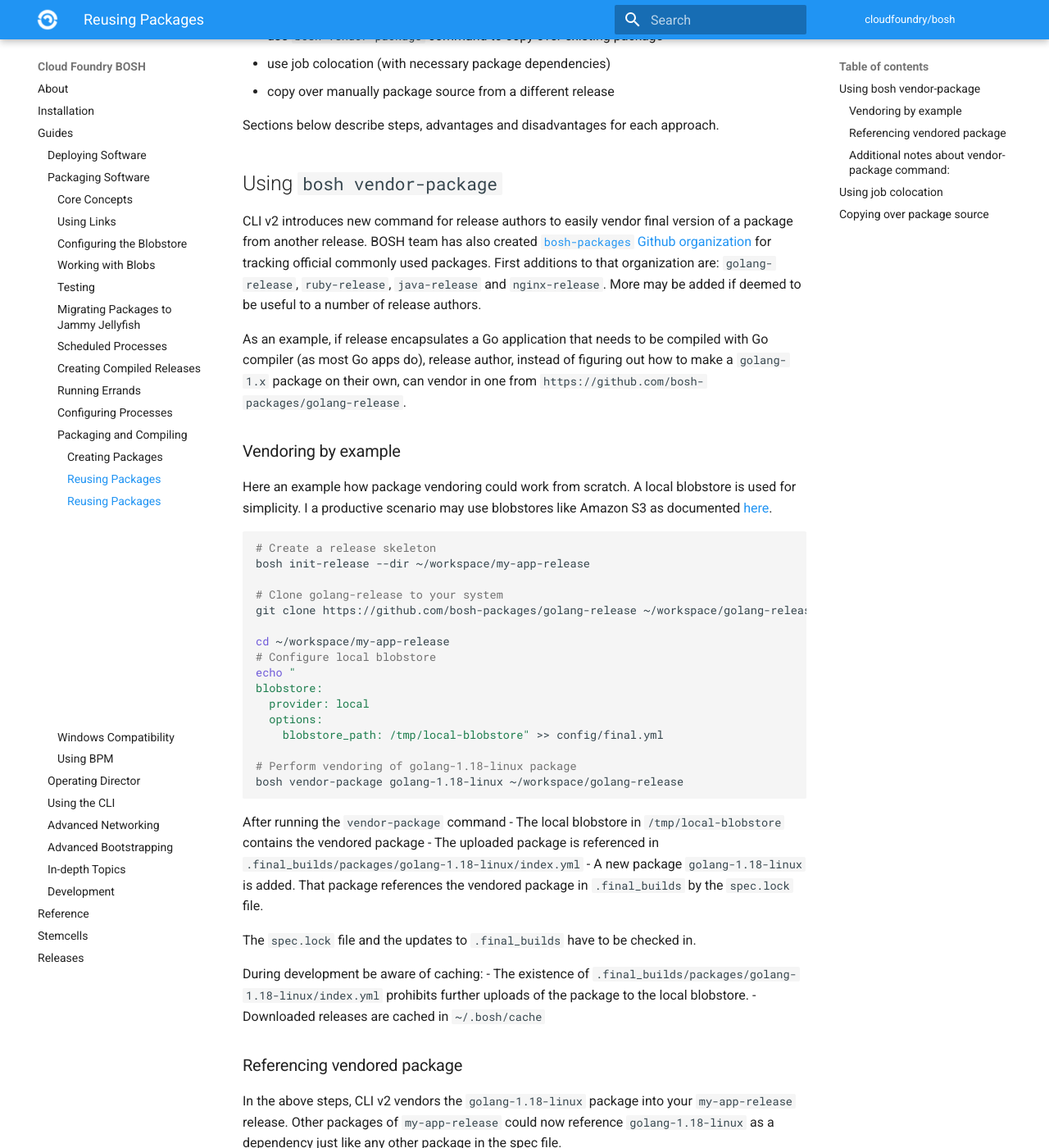
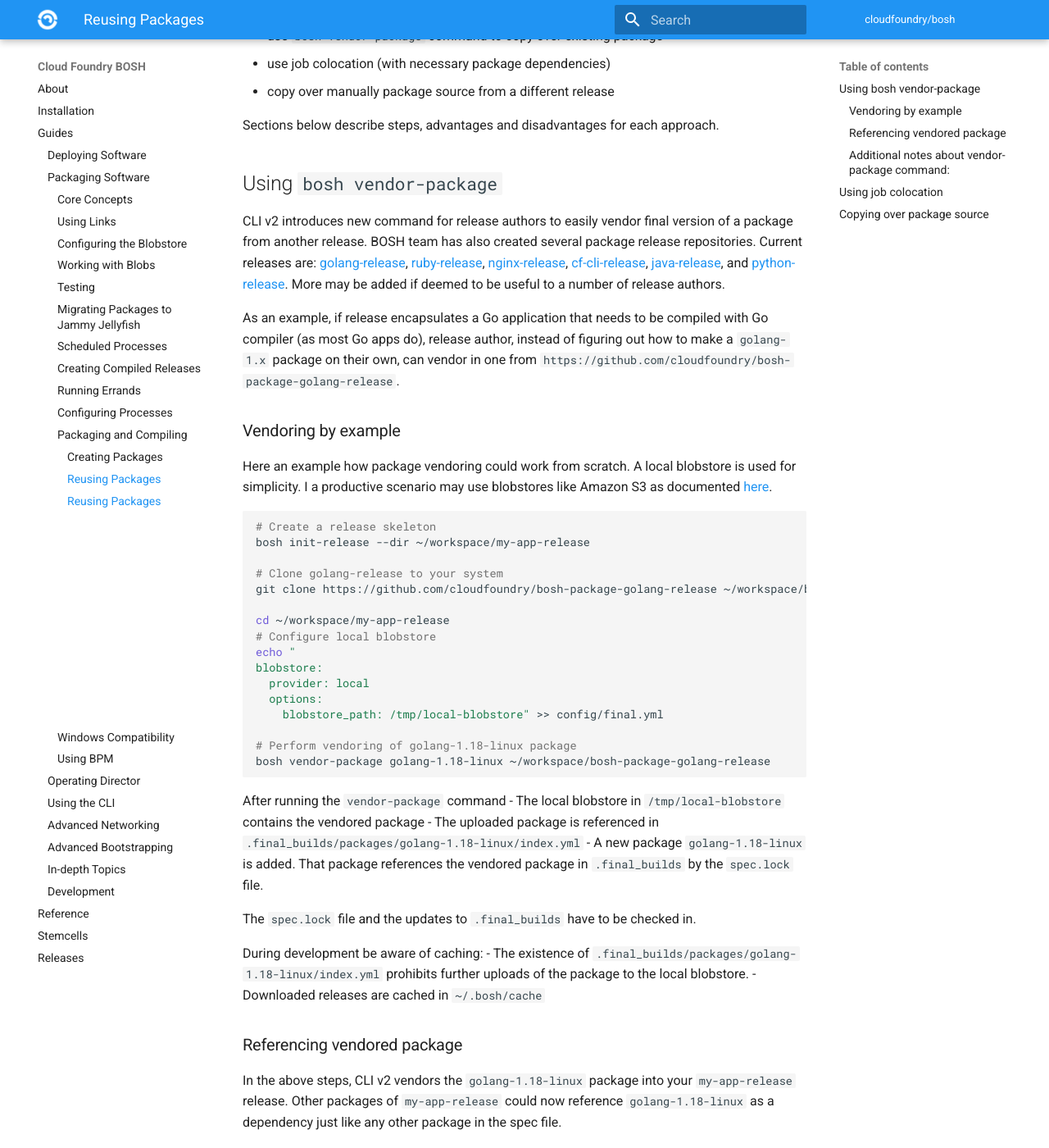
Before and after one commit to cloudfoundry/docs-bosh, an MkDocs documentation site: the page built from content/package-vendoring.md, in a window 1280 px wide and 1400 px high, scrolled down 543 px. Shown: the whole window at 82% size. Built offline with MkDocs 1.6.1 and Material for MkDocs 9.7.7, drawn with Linux system fonts in a browser that asks for light colours; old or Windows-style settings are respelled for this version of MkDocs.

Commit message:
Update docs related to moving releases out of bosh-packages org

````diff
--- a/content/package-vendoring.md
+++ b/content/package-vendoring.md
@@ -17,9 +17,9 @@ Sections below describe steps, advantages and disadvantages for each approach.
 
 ## Using `bosh vendor-package` {: #vendor }
 
-CLI v2 introduces new command for release authors to easily vendor final version of a package from another release. BOSH team has also created [`bosh-packages` Github organization](https://github.com/bosh-packages) for tracking official commonly used packages. First additions to that organization are: `golang-release`, `ruby-release`, `java-release` and `nginx-release`. More may be added if deemed to be useful to a number of release authors.
+CLI v2 introduces new command for release authors to easily vendor final version of a package from another release. BOSH team has also created several package release repositories. Current releases are: [golang-release](https://github.com/cloudfoundry/bosh-package-golang-release), [ruby-release](https://github.com/cloudfoundry/bosh-package-ruby-release), [nginx-release](https://github.com/cloudfoundry/bosh-package-nginx-release), [cf-cli-release](https://github.com/cloudfoundry/bosh-package-cf-cli-release), [java-release](https://github.com/cloudfoundry/bosh-package-java-release), and [python-release](https://github.com/cloudfoundry/bosh-package-python-release). More may be added if deemed to be useful to a number of release authors.
 
-As an example, if release encapsulates a Go application that needs to be compiled with Go compiler (as most Go apps do), release author, instead of figuring out how to make a `golang-1.x` package on their own, can vendor in one from `https://github.com/bosh-packages/golang-release`.
+As an example, if release encapsulates a Go application that needs to be compiled with Go compiler (as most Go apps do), release author, instead of figuring out how to make a `golang-1.x` package on their own, can vendor in one from `https://github.com/cloudfoundry/bosh-package-golang-release`.
 
 ### Vendoring by example
 Here an example how package vendoring could work from scratch. A local blobstore is used for simplicity.
@@ -30,7 +30,7 @@ I a productive scenario may use blobstores like Amazon S3 as documented [here](r
 bosh init-release --dir ~/workspace/my-app-release
 
 # Clone golang-release to your system
-git clone https://github.com/bosh-packages/golang-release ~/workspace/golang-release
+git clone https://github.com/cloudfoundry/bosh-package-golang-release ~/workspace/bosh-package-golang-release
 
 cd ~/workspace/my-app-release
 # Configure local blobstore
@@ -41,7 +41,7 @@ blobstore:
     blobstore_path: /tmp/local-blobstore" >> config/final.yml
 
 # Perform vendoring of golang-1.18-linux package
-bosh vendor-package golang-1.18-linux ~/workspace/golang-release
+bosh vendor-package golang-1.18-linux ~/workspace/bosh-package-golang-release
 ```
 
 After running the `vendor-package` command
````
Also changed, not shown: content/jammy-migration.md (+1 -1 lines).
